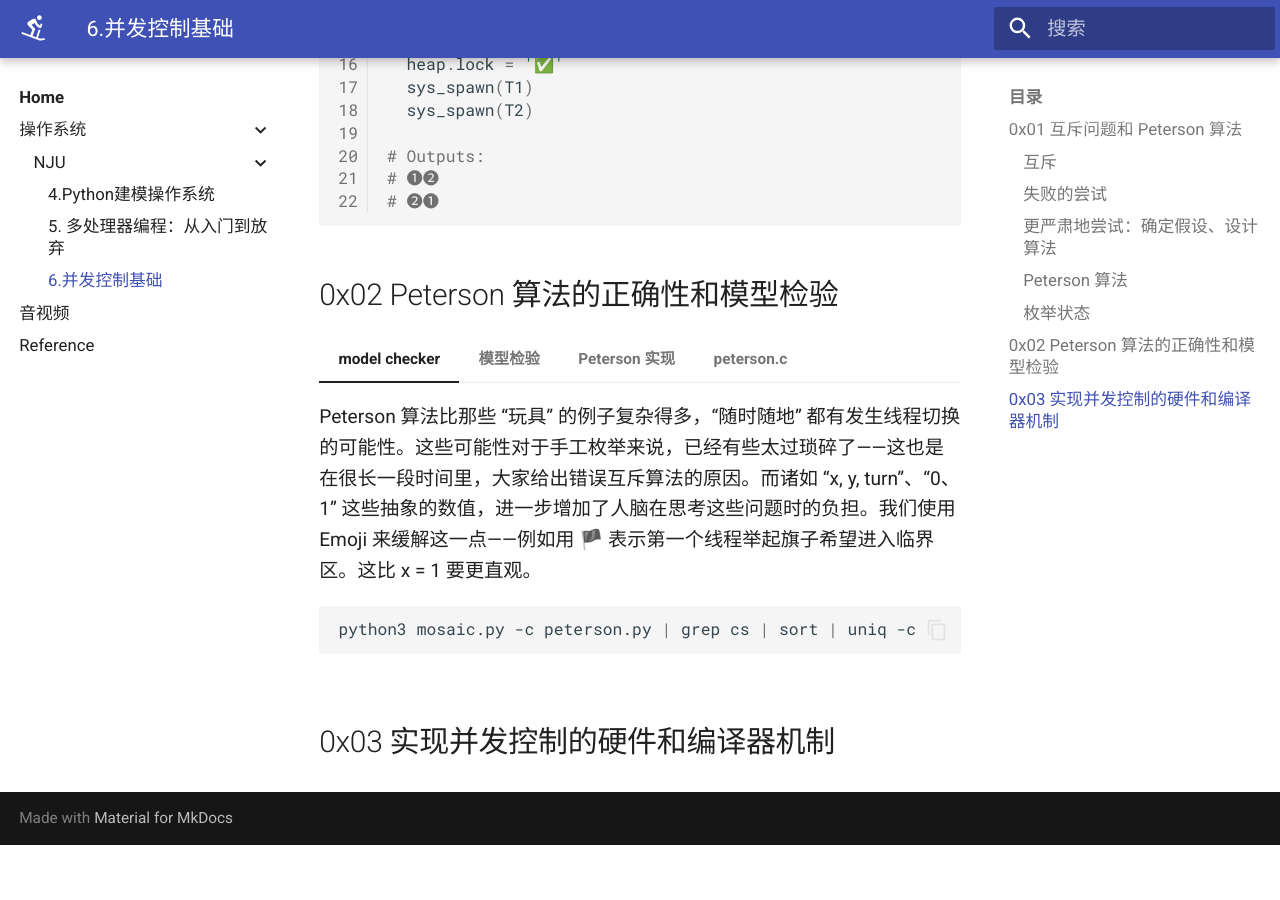
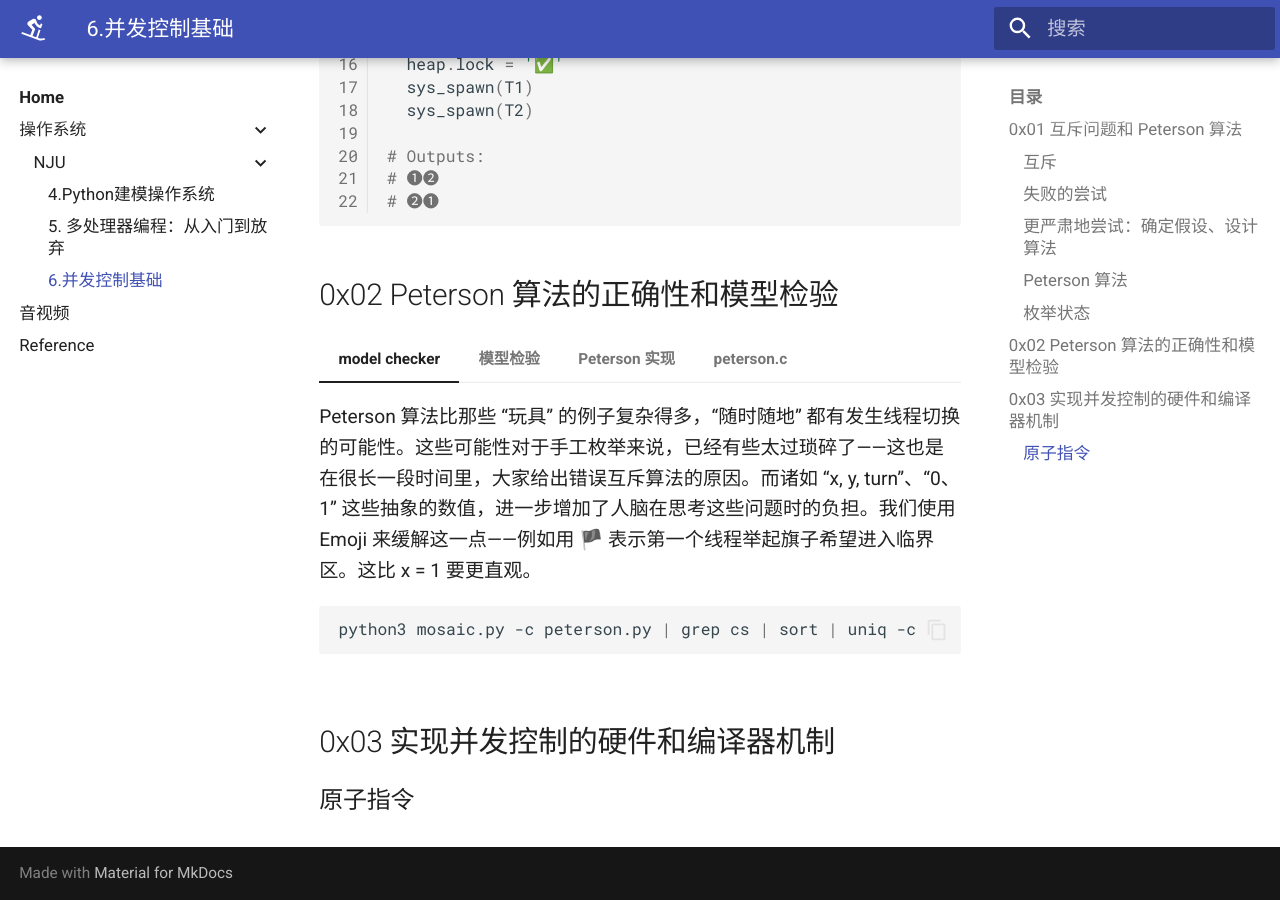
Before and after one commit to We-are-intense/harbor, an MkDocs documentation site: the page built from docs/Category/SystemOperation/NJU/6.并发控制基础.md, in a window 1280 px wide and 900 px high, scrolled down 2802 px. Built offline with MkDocs 1.6.1 and Material for MkDocs 9.7.7, drawn with Linux system fonts in a browser that asks for light colours; before the commit the page ends 3647 px from its top, so only the background shows below that.

Commit message:
add NJU L6

````diff
--- a/docs/Category/SystemOperation/NJU/6.并发控制基础.md
+++ b/docs/Category/SystemOperation/NJU/6.并发控制基础.md
@@ -232,3 +232,5 @@ def main():
     ```
 
 ## 0x03 实现并发控制的硬件和编译器机制
+
+### 原子指令
````
Also changed, not shown: docs/Category/SystemOperation/OperatingSystems:ThreeEasyPieces/25.Dialogue on Concurrency.md (added).
